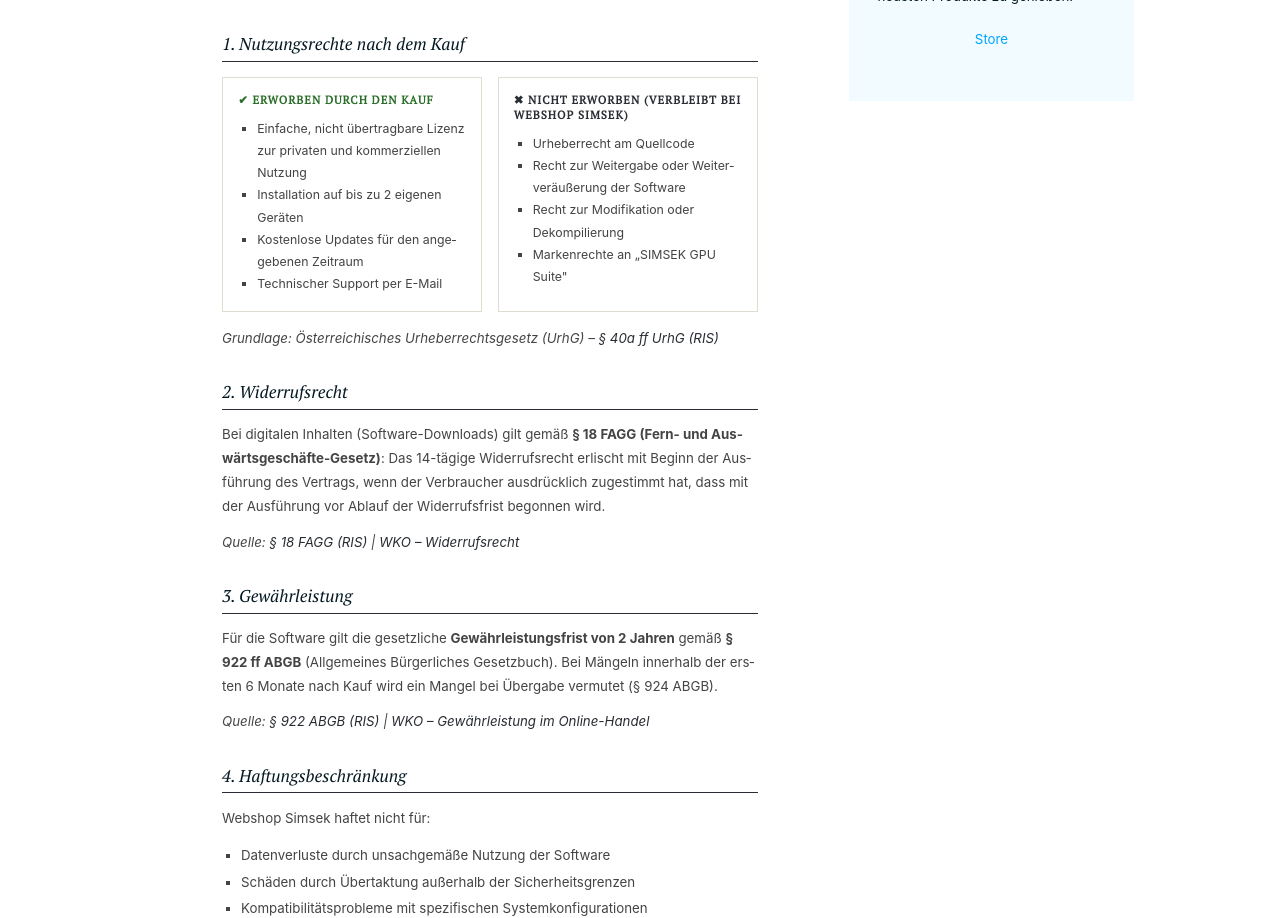
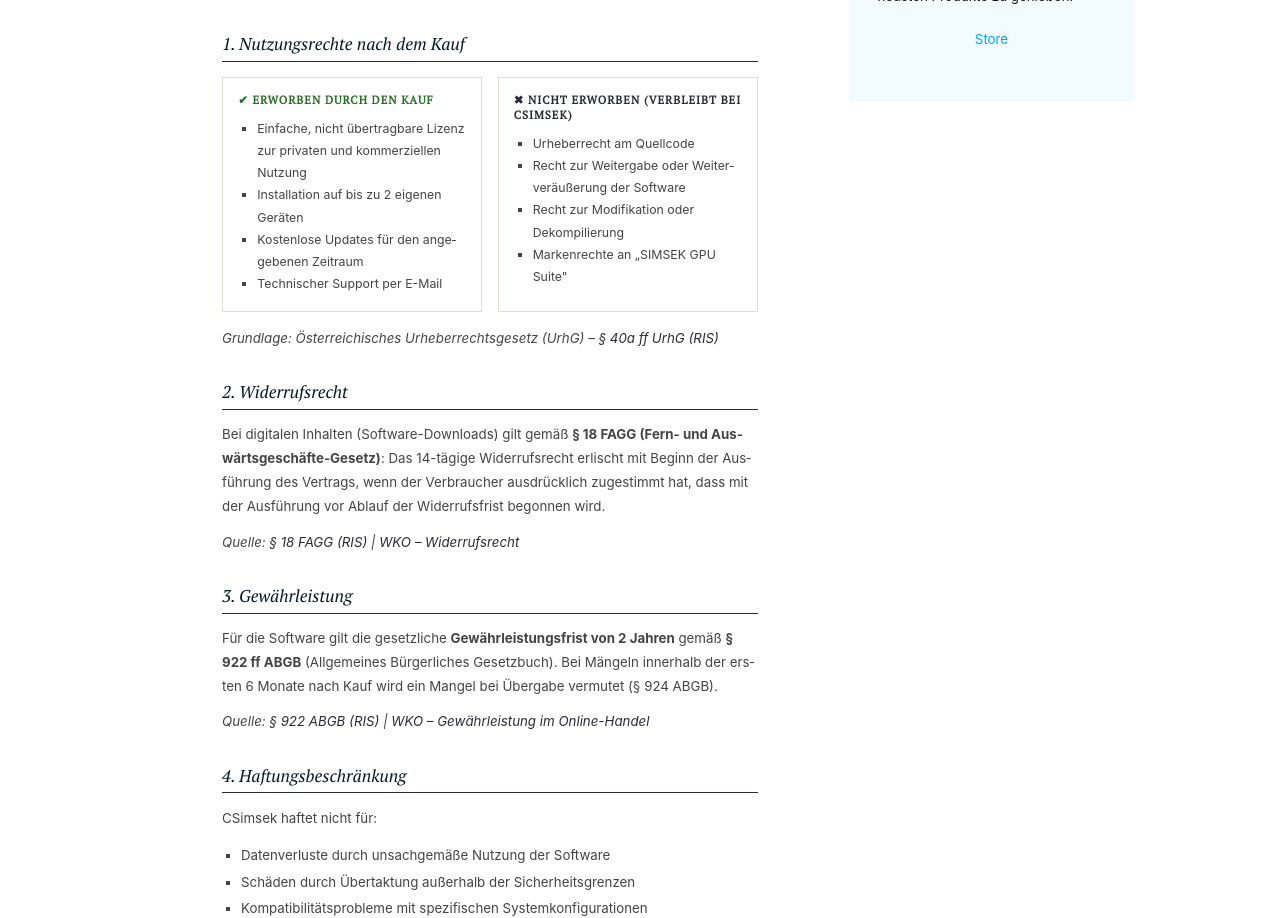
Before and after one commit to KernInformatik/kerninformatik.github.io, a Jekyll site: the page built from license.html, in a window 1280 px wide. Shown: the part 415-1333 px from the top of the page. Built offline with Jekyll 4.4.1, drawn with Linux system fonts in a browser that asks for light colours.

Commit message:
Webshop Simsek to CSimsek

```diff
--- a/accessibility.html
+++ b/accessibility.html
@@ -26,7 +26,7 @@ permalink: /accessibility.html
   <h2>Erklärung zur Barrierefreiheit</h2>
 
   <p>
-    <strong>Webshop Simsek</strong> ist bemüht, seine Website nach dem Stand der Technik
+    <strong>CSimsek</strong> ist bemüht, seine Website nach dem Stand der Technik
     barrierefrei zugänglich zu gestalten. Als Orientierungsrahmen dienen die
     <strong>Web Content Accessibility Guidelines (WCAG) 2.2, Konformitätsstufe AA</strong>
     des W3C sowie die europäische Norm <strong>EN 301 549 V3.2.1</strong>.
--- a/contact.html
+++ b/contact.html
@@ -40,7 +40,7 @@ permalink: /contact.html
 
   <div class="contact-info">
     <h2>Kontaktdaten</h2>
-    <p><strong>Webshop Simsek</strong></p>
+    <p><strong>CSimsek</strong></p>
     <p>Mustermannstraße 1<br>1010 Wien, Österreich</p>
     <p>
        <a href="mailto:support.ticket@simsek.at">support.ticket@simsek.at</a><br>
--- a/disclaimer.html
+++ b/disclaimer.html
@@ -23,7 +23,7 @@ permalink: /disclaimer.html
     und <strong>§ 14 UGB</strong>:
   </p>
   <p>
-    <strong>Webshop Simsek</strong><br>
+    <strong>CSimsek</strong><br>
     Inhaber: Cihat Simsek<br>
     Mustermannstraße 1<br>
     1010 Wien<br>
@@ -105,7 +105,7 @@ permalink: /disclaimer.html
   <p><em>Stand: {{ site.time | date: "%B %Y" }}</em></p>
 
   <h2 id="unsere-marken">Unsere Marken</h2>
-<p>Webshop Simsek verwendet hauptsächlich eine Markenform. Alle wurden eigenständig entwickelt und auf Kollisionen geprüft via <a href="https://euipo.europa.eu/eSearch/">EUIPO eSearch</a> und <a href="https://www.tmdn.org/tmview/">TMview</a>.</p>
+<p>CSimsek verwendet hauptsächlich eine Markenform. Alle wurden eigenständig entwickelt und auf Kollisionen geprüft via <a href="https://euipo.europa.eu/eSearch/">EUIPO eSearch</a> und <a href="https://www.tmdn.org/tmview/">TMview</a>.</p>
 <h3 id="marke-1-wortmarke-simsek">Marke 1 – Wortmarke: SIMSEK</h3>
 <p>Die reine Wortmarke. „Simsek&quot; bedeutet auf Türkisch <em>„Blitz&quot;</em> – Symbol für Geschwindigkeit und Leistung, passend zur GPU-Performance-Software.</p>
 
--- a/license.html
+++ b/license.html
@@ -43,7 +43,7 @@ permalink: /license.html
       </ul>
     </div>
     <div class="rights-box dark">
-      <h4>✖ Nicht erworben (verbleibt bei Webshop Simsek)</h4>
+      <h4>✖ Nicht erworben (verbleibt bei CSimsek)</h4>
       <ul>
         <li>Urheberrecht am Quellcode</li>
         <li>Recht zur Weitergabe oder Weiterveräußerung der Software</li>
@@ -84,7 +84,7 @@ permalink: /license.html
 
   <h2>4. Haftungsbeschränkung</h2>
   <p>
-    Webshop Simsek haftet nicht für:
+    CSimsek haftet nicht für:
   </p>
   <ul>
     <li>Datenverluste durch unsachgemäße Nutzung der Software</li>
--- a/media.html
+++ b/media.html
@@ -10,7 +10,7 @@
 
 <ul>
   <li>
-    Produktbilder: Eigene Aufnahmen und Grafiken von <strong>Webshop Simsek</strong>, sofern nicht
+    Produktbilder: Eigene Aufnahmen und Grafiken von <strong>CSimsek</strong>, sofern nicht
     anders angegeben. Alle Rechte vorbehalten.
   </li>
   <li>
--- a/privacy.html
+++ b/privacy.html
@@ -34,7 +34,7 @@ permalink: /privacy.html
 
   <h2>1. Verantwortlicher (Art. 13 DSGVO)</h2>
   <p>
-    <strong>Webshop Simsek</strong> – Cihat Simsek<br>
+    <strong>CSimsek</strong> – Cihat Simsek<br>
     Mustermannstraße 1, 1010 Wien, Österreich<br>
     E-Mail: <a href="mailto:support.ticket@simsek.at">support.ticket@simsek.at</a><br>
     Telefon: <a href="tel:+431234567890">+43 1234567890</a>
--- a/store.html
+++ b/store.html
@@ -278,7 +278,7 @@ permalink: /store/
     <div class="st-filter-box">
       <div class="st-filter-head">Händler</div>
       <div class="st-filter-body">
-        <strong style="color:#292D33; font-style:normal;">Webshop Simsek</strong><br>
+        <strong style="color:#292D33; font-style:normal;">CSimsek</strong><br>
         <span style="font-size:11px;">Mustermannstraße 1<br>1010 Wien, AT</span>
       </div>
     </div>
```
